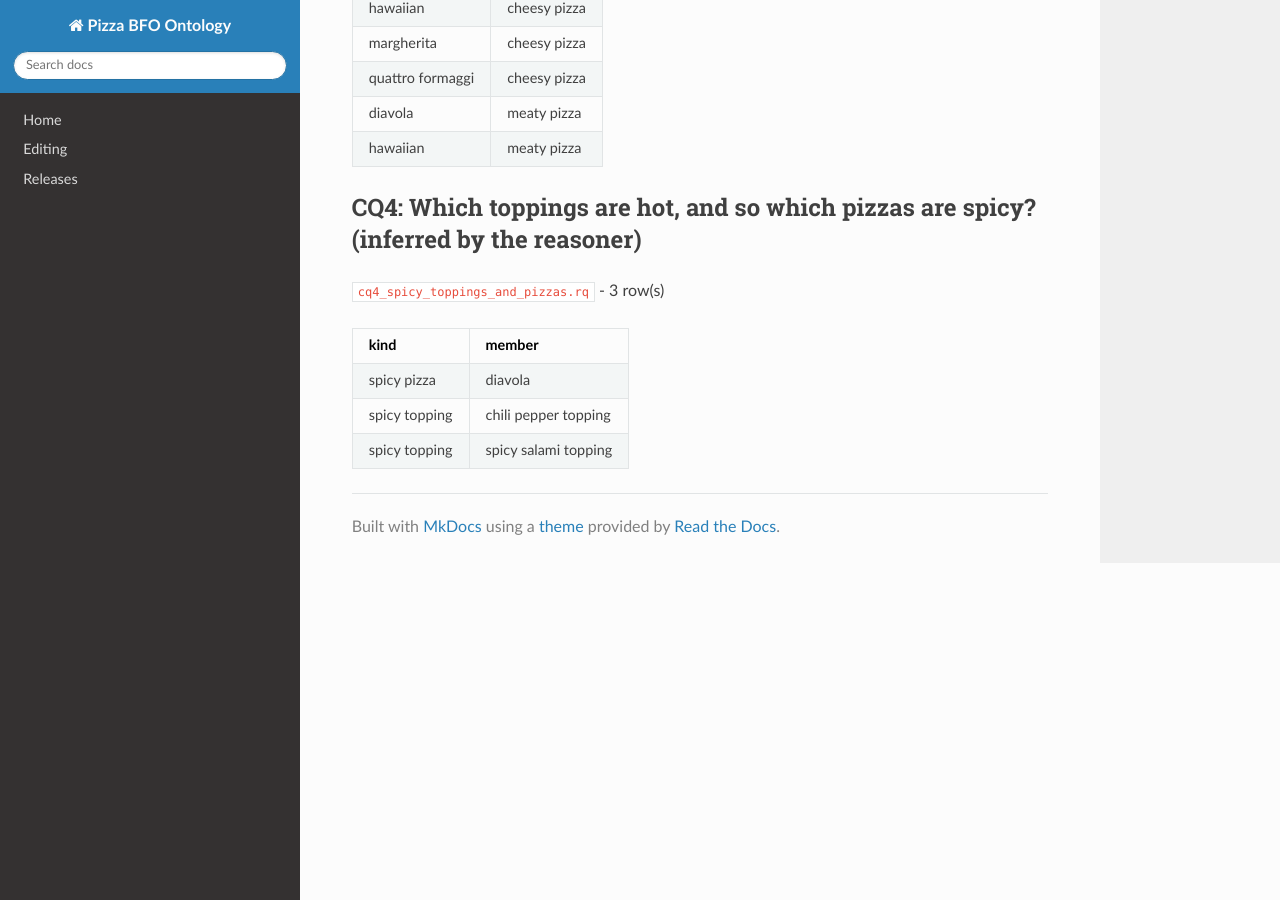
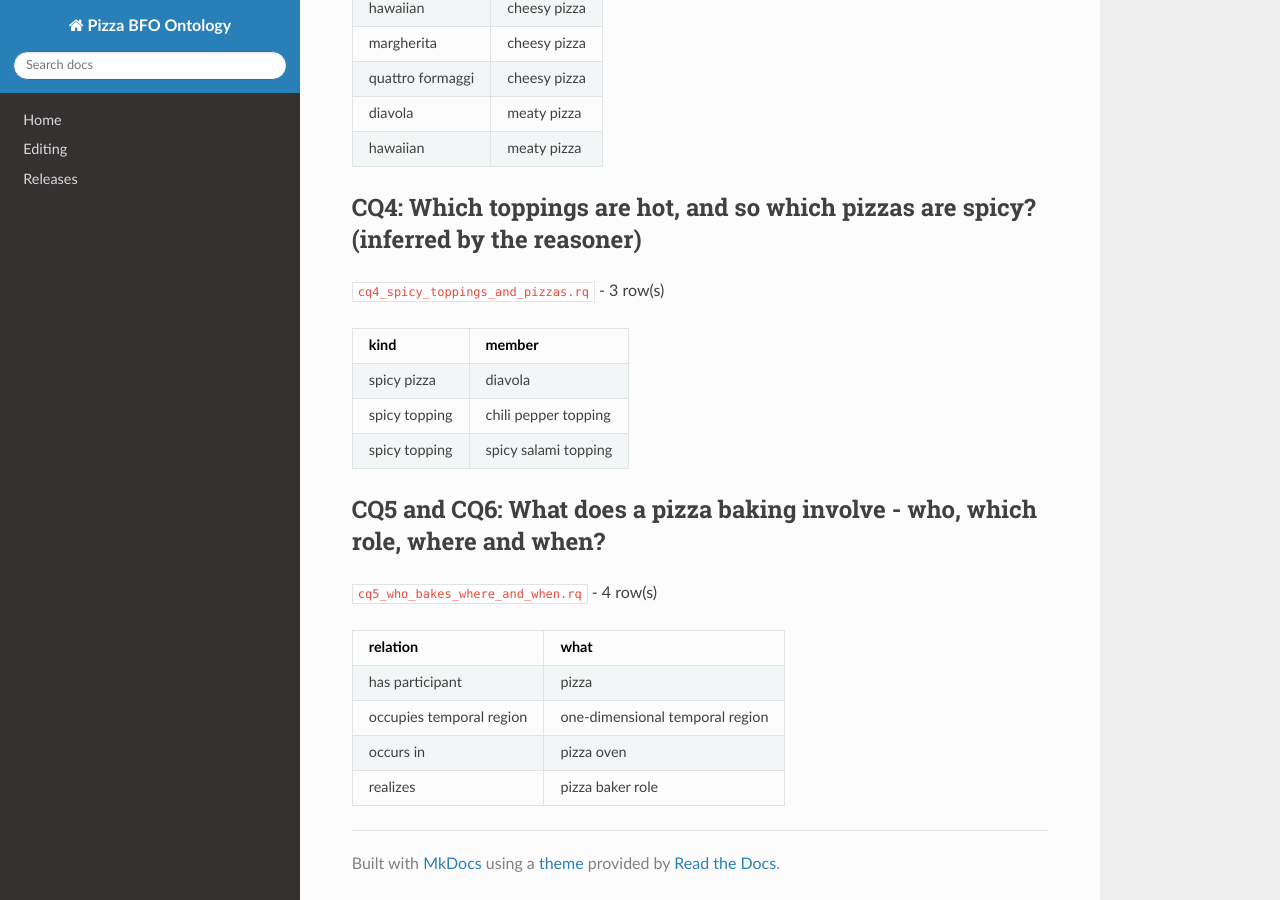
Before and after one commit to ebrahimnorouzi/pizza-bfo, an MkDocs documentation site: the page built from docs/cq/answers.md, in a window 1280 px wide and 900 px high, scrolled down 1444 px. Built offline with MkDocs 1.6.1, drawn with Linux system fonts in a browser that asks for light colours; nearby versions of some CDN libraries.

Commit message:
release(0.4.0): iteration 3 - who bakes a pizza, where and when
Five patterns from OntoBoard's library: NFDIcore's Process-Role-Realization, Role Borne By
Agent, Temporal Region and Organization, and BFO's Process Site And History. A pizza baking is
a process that has a pizza as participant, realizes a pizza baker role (the role of an agent),
occurs in a pizza oven and occupies a one-dimensional temporal region; a pizzeria is an
organization located in a city. CQ5 and CQ6 as a SPARQL test and answered. No individuals.

Project > Update project files...: the Makefile's report is now scoped to this project's own
terms (--base-iri), as the in-process build is - two of the patterns carry different copies of
IAO's information content entity, which is not this project's error to fix.

Co-Authored-By: Claude Opus 5.5 <noreply@anthropic.com>

```diff
--- a/docs/cq/answers.md
+++ b/docs/cq/answers.md
@@ -57,3 +57,14 @@ Each query in this folder run against the released `pizzabfo.owl` (reasoned with
 | spicy pizza | diavola |
 | spicy topping | chili pepper topping |
 | spicy topping | spicy salami topping |
+
+## CQ5 and CQ6: What does a pizza baking involve - who, which role, where and when?
+
+`cq5_who_bakes_where_and_when.rq` - 4 row(s)
+
+| relation | what |
+|---|---|
+| has participant | pizza |
+| occupies temporal region | one-dimensional temporal region |
+| occurs in | pizza oven |
+| realizes | pizza baker role |
```
Also changed, not shown: 18 other files.
